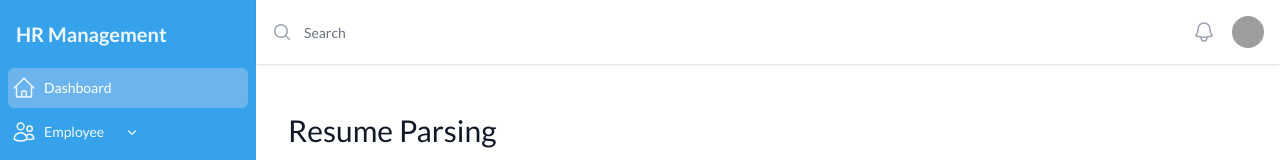
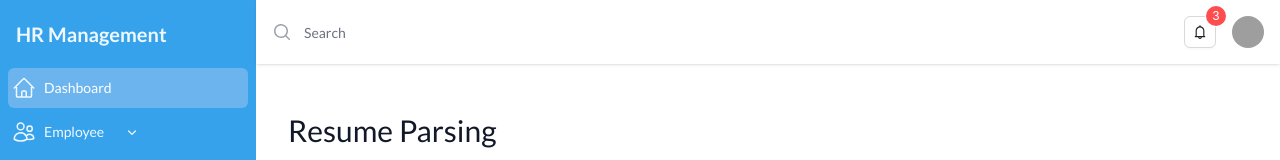
Before and after one commit to joules19/hrmanagement, a React (Vite) app: page /onboarding/resume-parsing in a window 1280 px wide. Shown: the top 160 px of the page. Built offline with nearby package versions, Linux system fonts and the light colour scheme; grey boxes are pictures that could not be loaded.

Commit message:
new changes

```diff
--- a/src/components/EmployeeDatabase.tsx
+++ b/src/components/EmployeeDatabase.tsx
@@ -1,6 +1,4 @@
-import React from 'react';
-
-const EmployeeDatabase = ({ employeeData }) => {
+const EmployeeDatabase = ({ employeeData }: { employeeData: any[] }) => {
   return (
     <div className="card">
       <div className="card-body">
@@ -18,7 +16,7 @@ const EmployeeDatabase = ({ employeeData }) => {
             </tr>
           </thead>
           <tbody>
-            {employeeData.map(employee => (
+            {employeeData.map((employee) => (
               <tr key={employee.id}>
                 <td>{employee.id}</td>
                 <td>{employee.name}</td>
--- /dev/null
+++ b/src/components/ui/NotificationButton.tsx
@@ -0,0 +1,45 @@
+import React from "react";
+import type { MenuProps } from "antd";
+import { Button, Dropdown, Space, Badge } from "antd";
+import { BellOutlined } from "@ant-design/icons";
+
+const items: MenuProps["items"] = [
+  {
+    key: "1",
+    label: (
+      <a target="_blank" rel="noopener noreferrer" href="#">
+        Performance Review
+      </a>
+    ),
+  },
+  {
+    key: "2",
+    label: (
+      <a target="_blank" rel="noopener noreferrer" href="#">
+        New Employee
+      </a>
+    ),
+  },
+  {
+    key: "3",
+    label: (
+      <a target="_blank" rel="noopener noreferrer" href="#">
+        Onboarding Today
+      </a>
+    ),
+  },
+];
+
+const NotificationButton: React.FC = () => (
+  <Space direction="vertical">
+    <Space wrap>
+      <Dropdown menu={{ items }} placement="bottom">
+        <Badge count={3}>
+          <Button icon={<BellOutlined />} shape="default" type="default" />
+        </Badge>
+      </Dropdown>
+    </Space>
+  </Space>
+);
+
+export default NotificationButton;
--- a/src/pages/Admin/onboarding/ResumeParsing.tsx
+++ b/src/pages/Admin/onboarding/ResumeParsing.tsx
@@ -1,27 +1,20 @@
 import React, { useState, useEffect } from "react";
-import ResumeParseForm from "../../../components/forms/ResumeParseForm";
-import { ParsedResume } from "../../../types/onboarding";
 import {
   CloudArrowDownIcon,
   PencilSquareIcon,
   TrashIcon,
 } from "@heroicons/react/24/outline";
 import PageTitle from "../../../components/ui/PageTitle";
+import ResumeParseForm from "../../../components/forms/ResumeParseForm";
+import { ParsedResume } from "../../../types/onboarding";
 
-// Resume item component
-const ResumeItem = ({
-  resume,
-  handleEdit,
-  handleDelete,
-}: {
+const ResumeItem: React.FC<{
   resume: ParsedResume;
   handleEdit: (resume: ParsedResume) => void;
   handleDelete: (id: number) => void;
-}) => {
-  return (
-    <li className="p-6 mb-4 bg-white border-[.8px] rounded-lg  hover:shadow-sm transition-shadow duration-300 ease-in-out">
+}> = ({ resume, handleEdit, handleDelete }) => (
+  <li className="p-6 mb-4 bg-white border-[.8px] rounded-lg hover:shadow-sm transition-shadow duration-300 ease-in-out">
     <div className="flex flex-col sm:flex-row sm:justify-between">
-        {/* Main Info Section */}
       <div className="flex-1">
         <h5 className="text-xl font-semibold text-gray-800 mb-2">
           {resume.candidateName}
@@ -43,8 +36,6 @@ const ResumeItem = ({
           <span className="font-medium">Education:</span> {resume.education}
         </p>
       </div>
-
-        {/* Action Buttons */}
       <div className="mt-4 sm:mt-0 sm:ml-4 flex items-center space-x-4">
         <div className="flex space-x-2">
           <button
@@ -64,7 +55,6 @@ const ResumeItem = ({
     </div>
   </li>
 );
-};
 
 const ResumeParsing: React.FC = () => {
   const [parsedResumes, setParsedResumes] = useState<ParsedResume[]>([]);
@@ -107,19 +97,8 @@ const ResumeParsing: React.FC = () => {
     setParsedResumes(mockParsedResumes);
   }, []);
 
-  //   const handleInputChange = (
-  //     e: React.ChangeEvent<HTMLInputElement | HTMLTextAreaElement>
-  //   ) => {
-  //     const { name, value } = e.target;
-  //     if (editingResume) {
-  //       setEditingResume({ ...editingResume, [name]: value });
-  //     } else {
-  //       setNewResume({ ...newResume, [name]: value });
-  //     }
-  //   };
-
-  const handleSkillsChange = (e: any) => {
-    const skills = e.target.value.split(",").map((skill: any) => skill.trim());
+  const handleSkillsChange = (e: React.ChangeEvent<HTMLInputElement>) => {
+    const skills = e.target.value.split(",").map((skill) => skill.trim());
     if (editingResume) {
       setEditingResume({ ...editingResume, skills });
     } else {
@@ -168,6 +147,7 @@ const ResumeParsing: React.FC = () => {
   const handleUpload = async () => {
     if (file) {
       console.log("Uploading file:", file.name);
+      // Simulating parsed result
       const parsedResult: Omit<ParsedResume, "id"> = {
         candidateName: "Parsed Name",
         email: "parsed@example.com",
@@ -184,7 +164,6 @@ const ResumeParsing: React.FC = () => {
   return (
     <div className="flex flex-col">
       <PageTitle title="Resume Parsing" />
-
       <div className="pt-10 p-6 border-[.8px] rounded-xl">
         <div className="flex flex-col w-full">
           <div className="flex gap-4 mb-8">
--- a/src/pages/layouts/AdminLayout.tsx
+++ b/src/pages/layouts/AdminLayout.tsx
@@ -18,6 +18,7 @@ import {
   Bars3BottomLeftIcon,
   BellIcon,
   BoltIcon,
+  CalendarDateRangeIcon,
   CalendarIcon,
   ChartBarIcon,
   CurrencyDollarIcon,
@@ -32,6 +33,7 @@ import {
   MagnifyingGlassIcon,
 } from "@heroicons/react/20/solid";
 import { Link, Outlet } from "react-router-dom";
+import NotificationButton from "../../components/ui/NotificationButton";
 
 // Define types for navigation items
 type SubmenuItem = {
@@ -93,7 +95,7 @@ const navigation: NavigationItem[] = [
   {
     name: "Time & Attendance",
     href: "#",
-    icon: CalendarIcon,
+    icon: CalendarDateRangeIcon,
     current: false,
     submenu: [
       { name: "Time Tracking", href: "attendance/time-tracking" },
@@ -410,7 +412,8 @@ export default function Example() {
                   className="rounded-full bg-white p-1 text-gray-400 hover:text-gray-500 focus:outline-none focus:ring-2 focus:ring-primary-2 focus:ring-offset-2"
                 >
                   <span className="sr-only">View notifications</span>
-                  <BellIcon className="h-6 w-6" aria-hidden="true" />
+                  {/* <BellIcon className="h-6 w-6" aria-hidden="true" /> */}
+                  <NotificationButton />
                 </button>
 
                 {/* Profile dropdown */}
```
Lines whose indentation alone changed are shown as unchanged.
